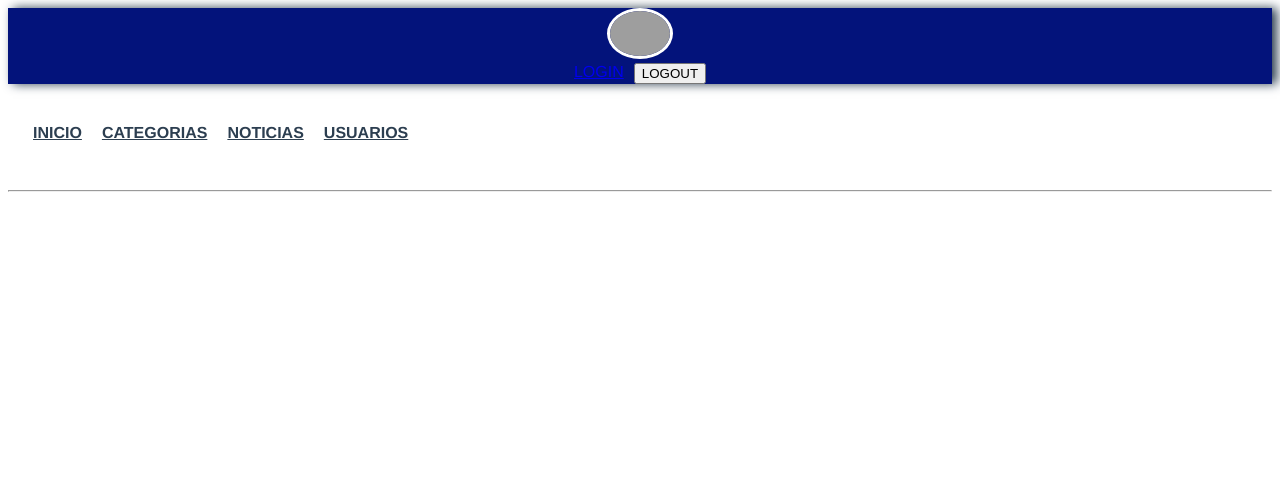
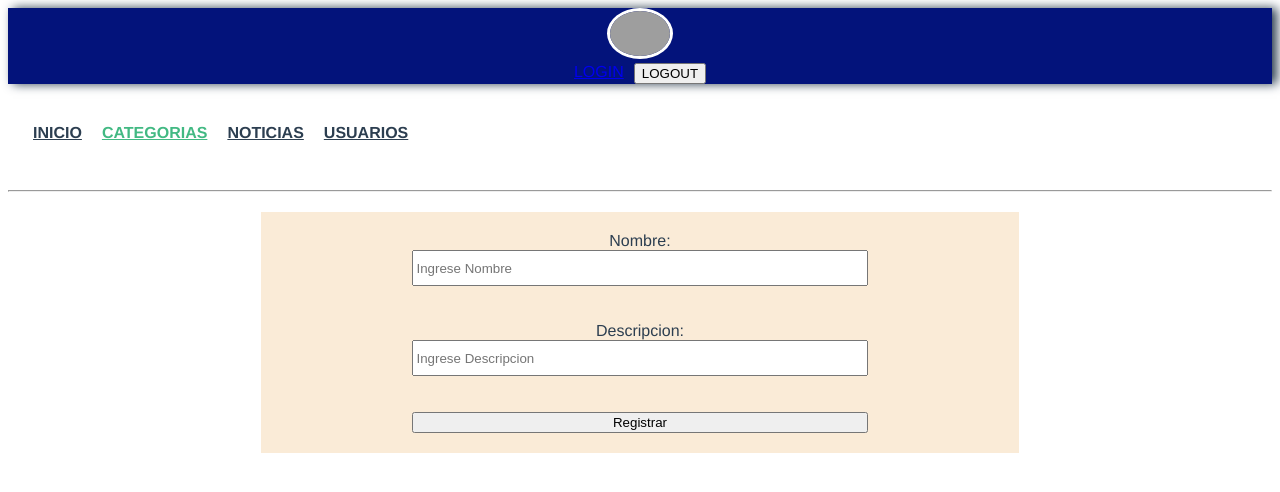
Before and after one commit to LISSRL/proyecto_final_vuejs, a Vue app in the folder frontend/gr10news/: page /category in a window 1280 px wide. Shown: the top 492 px of the page. Built offline with nearby package versions, Linux system fonts and the light colour scheme; grey boxes are pictures that could not be loaded.

Commit message:
added forms

```diff
--- a/frontend/gr10news/src/App.vue
+++ b/frontend/gr10news/src/App.vue
@@ -15,7 +15,7 @@
     </div>
     <div id="nav">
         <router-link to="/dashboard">INICIO</router-link>
-        <router-link to="/cateory">CATEGORIAS</router-link>
+        <router-link to="/category">CATEGORIAS</router-link>
         <router-link to="/notice">NOTICIAS</router-link>
         <router-link to="/register">USUARIOS</router-link>
     </div>
--- a/frontend/gr10news/src/components/Login.vue
+++ b/frontend/gr10news/src/components/Login.vue
@@ -56,9 +56,9 @@ export default {
                 },
                 body:JSON.stringify(this.user)
                 });
-
                 response.json().then(data => {
                   console.log(data);
+                  this.$router.push('dashboard');
                 });
             }
   }
--- a/frontend/gr10news/src/views/Category.vue
+++ b/frontend/gr10news/src/views/Category.vue
@@ -2,22 +2,64 @@
     <div class="register">
     <form v-on:submit.prevent="register" class="register">
          <label>Nombre:</label>
-        <input type="text" placeholder="Ingrese Nombre" v-model="user.username" class="input">
+        <input type="text" placeholder="Ingrese Nombre" v-model="category.name" class="input">
         <br>
         <br>
          <label>Descripcion:</label>
-        <input type="text" placeholder="Ingrese Descripcion" v-model="user.username" class="input">
+        <input type="text" placeholder="Ingrese Descripcion" v-model="category.description" class="input">
         <br>
         <br>
-
         <button type="submit">Registrar</button>
     </form>
   </div>
 </template>
+<style>
+   .register{
+    display: flex;
+    flex-direction: column;
+    width: 60%;
+    justify-content: center;
+    align-self: center;
+    align-content: center;
+    margin-left: 20%;
+    margin-right: 20%;
+    margin-top: 20px;
+    margin-bottom: 20px;
+    font-size: medium;
+    background-color: antiquewhite;
+   }
+   .input{
+    height: 30px;
+   }
+</style>
 <script>
-import {mapState, mapActions} from 'vuex'
-import App from '@/App.vue';
 export default {
+    name: 'Category',
+    data() {
+        return {
+            category:  {
+                name: '',
+                description: '',
+            }
+        }
+    },
+      methods: {
+         register: async function()
+            {
+                console.log(JSON.stringify(this.category))
+                const response = await fetch("http://localhost:8764/api/categories", {
+                method: 'POST',
+                headers: {
+                  'Accept': 'application/json',
+                  'Content-Type': 'application/json'
+                },
+                body:JSON.stringify(this.category)
+                });
 
+                response.json().then(data => {
+                  console.log(data);
+                });
+            }
+    }
 }
 </script>
--- a/frontend/gr10news/src/views/Dashboard.vue
+++ b/frontend/gr10news/src/views/Dashboard.vue
@@ -3,40 +3,10 @@
     <h1>Ruta protegida</h1>
     <p>{{user}}</p>
     <div class="news">
-          <div class="card">
-            <h1 class="title">Title</h1>
+          <div class="card" v-for="notice in notices" :key="notice.id">
+            <h1 class="title">{{ notice.title}}</h1>
             <p class="content">
-              Lorem Ipsum is simply dummy text of the printing and typesetting industry.
-              Lorem Ipsum has been the industry's standard dummy text ever since the 1500s,
-              when an unknown printer took a galley of type and scrambled it to make a type specimen book.
-               It has survived not only five centuries, but also the leap into electronic typesetting,
-               remaining essentially unchanged. It was popularised in the 1960s with the release
-               of Letraset sheets containing Lorem Ipsum passages, and more recently with desktop publishing software
-               like Aldus PageMaker including versions of Lorem Ipsum.
-            </p>
-          </div>
-          <div class="card">
-            <h1 class="title">Title2</h1>
-            <p class="content">
-              Lorem Ipsum is simply dummy text of the printing and typesetting industry.
-              Lorem Ipsum has been the industry's standard dummy text ever since the 1500s,
-              when an unknown printer took a galley of type and scrambled it to make a type specimen book.
-               It has survived not only five centuries, but also the leap into electronic typesetting,
-               remaining essentially unchanged. It was popularised in the 1960s with the release
-               of Letraset sheets containing Lorem Ipsum passages, and more recently with desktop publishing software
-               like Aldus PageMaker including versions of Lorem Ipsum.
-            </p>
-          </div>
-          <div class="card">
-            <h1 class="title">Title3</h1>
-            <p class="content">
-              Lorem Ipsum is simply dummy text of the printing and typesetting industry.
-              Lorem Ipsum has been the industry's standard dummy text ever since the 1500s,
-              when an unknown printer took a galley of type and scrambled it to make a type specimen book.
-               It has survived not only five centuries, but also the leap into electronic typesetting,
-               remaining essentially unchanged. It was popularised in the 1960s with the release
-               of Letraset sheets containing Lorem Ipsum passages, and more recently with desktop publishing software
-               like Aldus PageMaker including versions of Lorem Ipsum.
+                 {{notice.content}}
             </p>
           </div>
     </div>>
@@ -62,6 +32,30 @@
 import {mapState, mapActions} from 'vuex'
 import App from '@/App.vue';
 export default {
+    name:"Dashboard",
+    data(){
+        return {
+            notices:null,
+            pagina:1
+        }
+    },
+    mounted: async function(){
+       // let direccion = "http://solodata.es/pacientes?page=" + this.pagina;
+       // axios.get(direccion).then( data =>{
+       //     this.Listapacientes = data.data;
+       // });
+        const response = await fetch("http://localhost:8764/api/notices", {
+                method: 'GET',
+                headers: {
+                  'Accept': 'application/json',
+                  'Content-Type': 'application/json'
+                },
+                });
+                response.json().then(data => {
+                  this.notices = data;
+                  console.log(data);
+                });
+    },
     created() {
         this.dashboard(this.token);
     },
```
Also changed, not shown: frontend/gr10news/src/router/index.js (+9 -9 lines).
